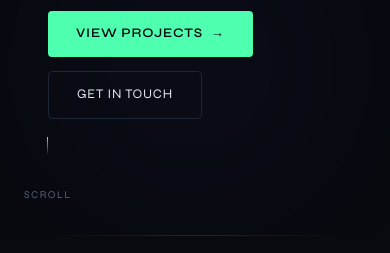
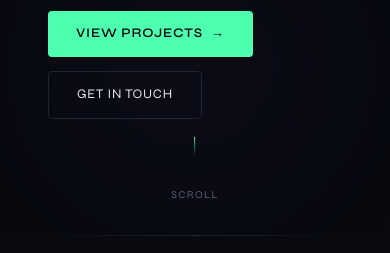
Before and after one commit to Sayim07/SM.DEV, a Next.js app: page / in a window 390 px wide. Shown: the part 1240-1493 px from the top of the page. Built offline with nearby package versions, Linux system fonts and the light colour scheme; a web font is replaced by a local one.

Commit message:
scroll symbol fix

```diff
--- a/app/globals.css
+++ b/app/globals.css
@@ -416,7 +416,8 @@ section { position: relative; z-index: 1; }
 .hero-v2__scroll {
   position: absolute;
   bottom: 32px;
-  left: 48px;
+  left: 50%;
+  transform: translateX(-50%);
   display: flex;
   flex-direction: column;
   align-items: center;
@@ -472,7 +473,6 @@ section { position: relative; z-index: 1; }
     max-width: 400px;
     order: -1;
   }
-  .hero-v2__scroll { left: 24px; }
 }
 
 .hero-inner { max-width: 900px; }
--- a/package.json
+++ b/package.json
@@ -9,11 +9,14 @@
     "lint": "next lint"
   },
   "dependencies": {
+    "clsx": "^2.1.1",
     "framer-motion": "^11.5.4",
     "gsap": "^3.14.2",
+    "lucide-react": "^1.0.1",
     "next": "14.2.14",
     "react": "18.3.1",
-    "react-dom": "18.3.1"
+    "react-dom": "18.3.1",
+    "tailwind-merge": "^3.5.0"
   },
   "devDependencies": {
     "@tailwindcss/postcss": "^4.2.2",
```
Also changed, not shown: 1 other file (tests, documents, lock files or other folders).
